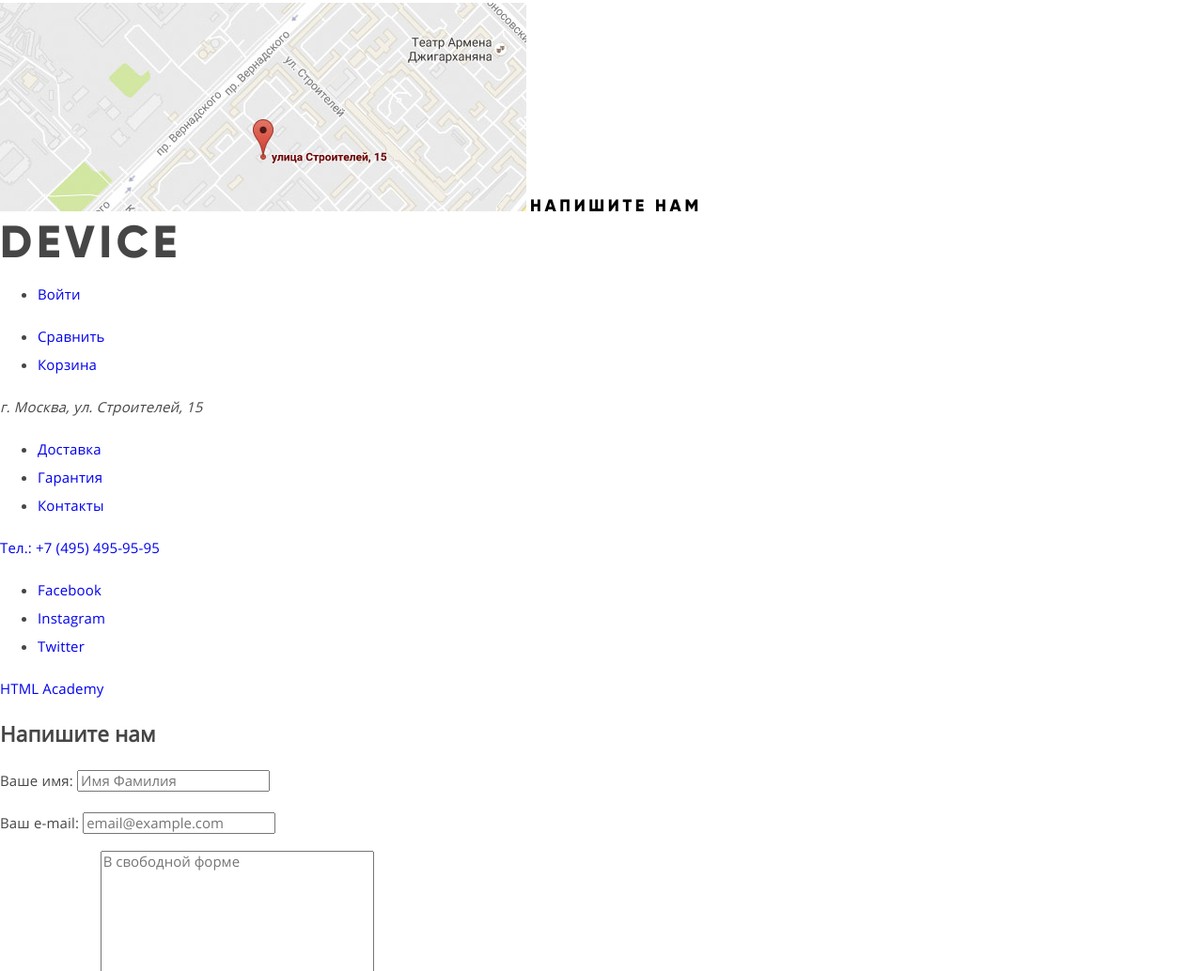
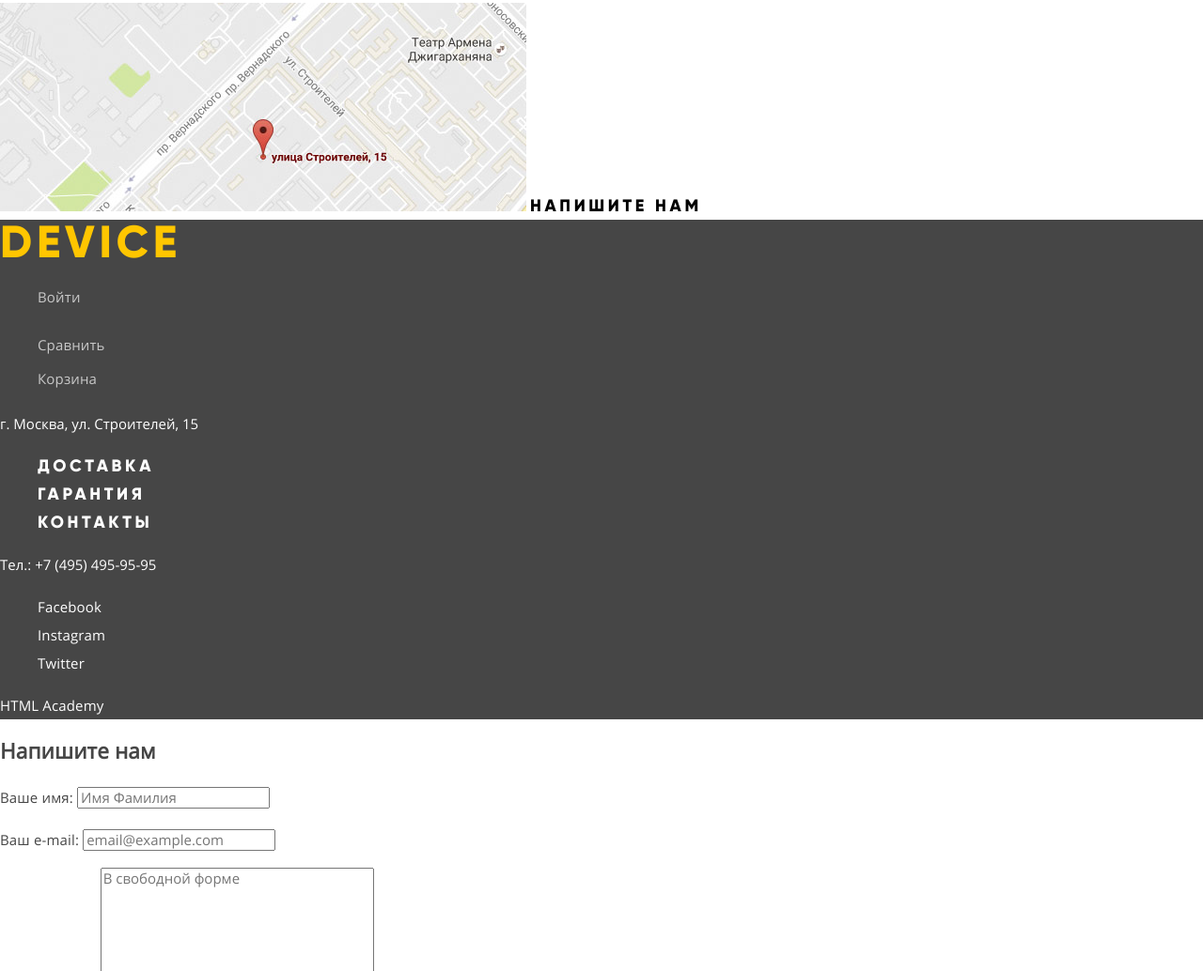
Before and after one commit to BikbaevFR/621313-device, a plain HTML site: page index.html in a window 1280 px wide. Shown: the part 5266-6300 px from the top of the page at 94% size. Drawn offline with Linux system fonts and the light colour scheme.

Commit message:
Футер

```diff
--- a/css/style.css
+++ b/css/style.css
@@ -132,11 +132,13 @@ a {
   color: rgba(255, 255, 255, 0.3)
 }
 
-.site-navigation > li > a {
+.site-navigation > li > a,
+.footer-navigation a {
   font-family: "Gilroyextrabold", Arial, sans-serif;
   font-size: 18px;
   line-height: 24px;
   letter-spacing: 0.2em;
+
   text-transform: uppercase;
 }
 
@@ -209,3 +211,36 @@ a {
   color: #000000;
   letter-spacing: 0;
 }
+
+/* Подвал */
+
+.main-footer {
+  color: #ffffff;
+
+  background-color: #464646;
+}
+
+.main-footer ul {
+  list-style: none;
+}
+
+.main-footer a {
+  color: #ffffff;
+}
+
+.main-footer .main-footer-logo {
+  color: #ffc600;
+}
+
+.user-navigation-footer a,
+.user-block-footer a {
+  line-height: 36px;
+  color: rgba(255, 255, 255, 0.7)
+}
+
+.footer-row-middle address,
+ .footer-row-middle .phone {
+  line-height: 30px;
+  font-style: normal;
+  letter-spacing: 0;
+}
--- a/index.html
+++ b/index.html
@@ -219,7 +219,7 @@
 			<li><a href="guarantee.html">Гарантия</a></li>
 			<li><a href="contacts.html">Контакты</a></li>
 		</ul>
-		<a href="tel:+74954959595">Тел.: +7 (495) 495-95-95</a>
+		<a class="phone" href="tel:+74954959595">Тел.: +7 (495) 495-95-95</a>
 	</div>
 
 	<div class="footer-row-bottom">
```
